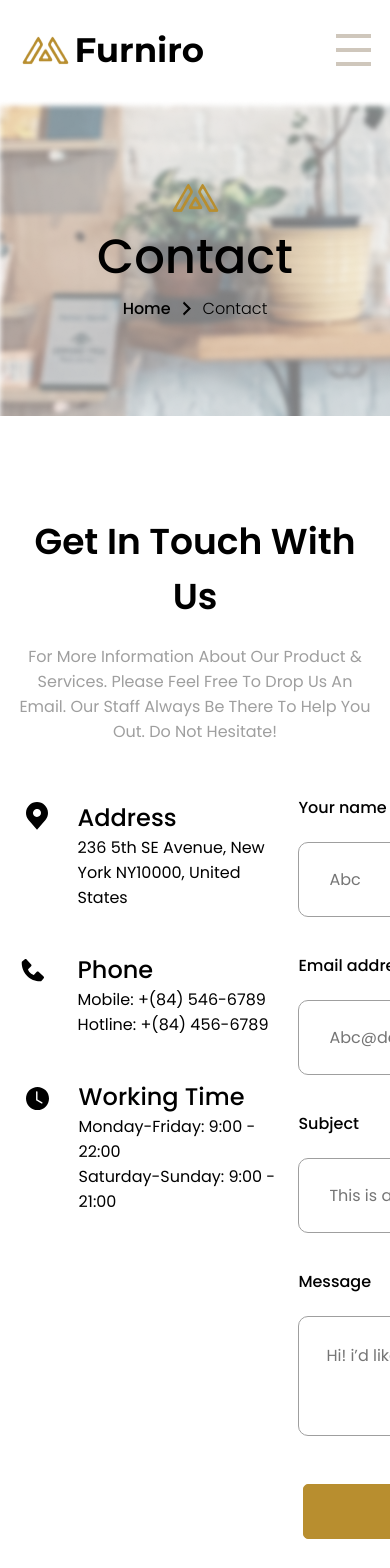
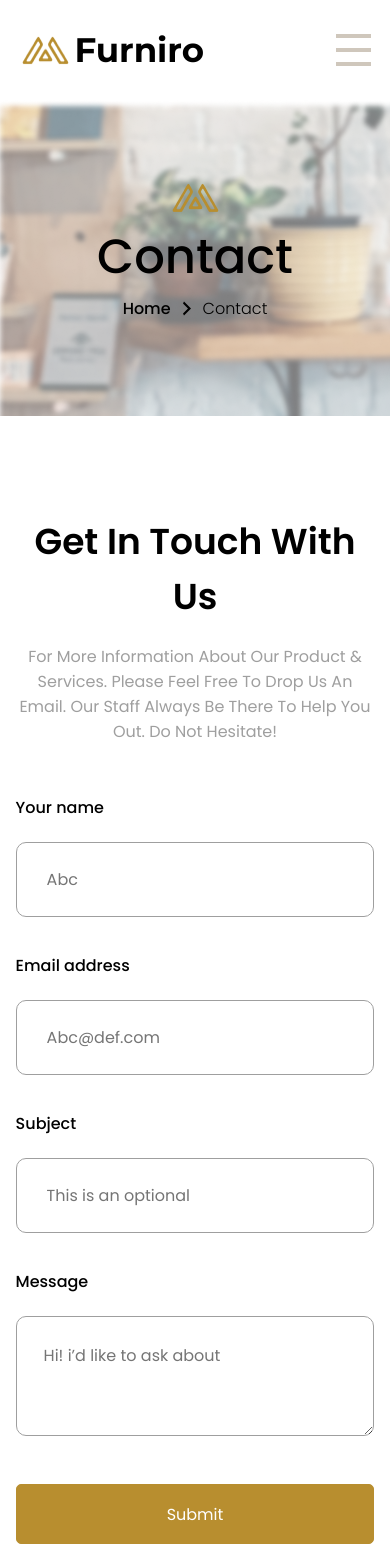
Before and after one commit to SubwaySerfer/e-commerce, a Vue app: page /contact in a window 390 px wide. Shown: the top 1568 px of the page. Built offline with nearby package versions, Linux system fonts and the light colour scheme.

Commit message:
update: media for contactPage

```diff
--- a/src/components/contact/ContactForm.vue
+++ b/src/components/contact/ContactForm.vue
@@ -41,13 +41,13 @@
       </div>
       <div class="form-box">
         <label for="">Your name</label>
-        <input type="text" placeholder="Abc" />
+        <input class="form-box__input" type="text" placeholder="Abc" />
 
         <label for="">Email address</label>
-        <input type="email" placeholder="Abc@def.com" />
+        <input class="form-box__input" type="email" placeholder="Abc@def.com" />
 
         <label for="">Subject</label>
-        <input type="text" placeholder="This is an optional" />
+        <input class="form-box__input" type="text" placeholder="This is an optional" />
 
         <label for="">Message</label>
         <textarea placeholder="Hi! i’d like to ask about"></textarea>
@@ -181,7 +181,7 @@
   justify-content: space-between;
 }
 
-input {
+.form-box__input {
   height: 7.5rem;
   border-radius: 1rem;
   border: 1px solid #9f9f9f;
@@ -250,6 +250,32 @@
 
   .content-wrapper {
     padding-top: 0;
+    flex-direction: column-reverse;
+    align-items: center
+  }
+
+  .btn-contact {
+    width: 50vw;
+    align-self: center;
+    margin: 0;
+  }
+
+  .content-wrapper_info {
+    flex-direction: row;
+    flex-wrap: wrap;
+    justify-content: space-around;
+    gap: 4rem;
+  }
+}
+
+@media (max-width: 580px) {
+  .form-box {
+    width: 100%;
+  }
+
+  .btn-contact {
+    width: 100%;
+    height: 6rem;
   }
 }
 </style>
--- a/src/components/layout/TheHeader.vue
+++ b/src/components/layout/TheHeader.vue
@@ -38,8 +38,11 @@
       <nav class="burger-wrapper" v-if="isBurgerOpen && windowWidth < 770">
         <ul class="burger-page__list">
           <li class="btn-root "><router-link to="/">Home</router-link></li>
+          <span class="burger-icons__line"></span>
           <li class="btn-root burger-list__btn"><router-link to="/shop">Shop</router-link></li>
+          <span class="burger-icons__line"></span>
           <li class="btn-root burger-list__btn"><router-link to="/blog">Blog</router-link></li>
+          <span class="burger-icons__line"></span>
           <li class="btn-root burger-list__btn">
             <router-link to="/contact">Contact</router-link>
           </li>
@@ -225,9 +228,15 @@
   justify-content: space-around;
 }
 
-.burger-list__btn {
+/* .burger-list__btn {
   border-top: 1px solid;
   padding-top: 1rem;
+} */
+
+.burger-icons__line {
+  height: 2px;
+  width: 100%;
+  background-color: #cfc7bc
 }
 
 .burger-icons__list {
```
